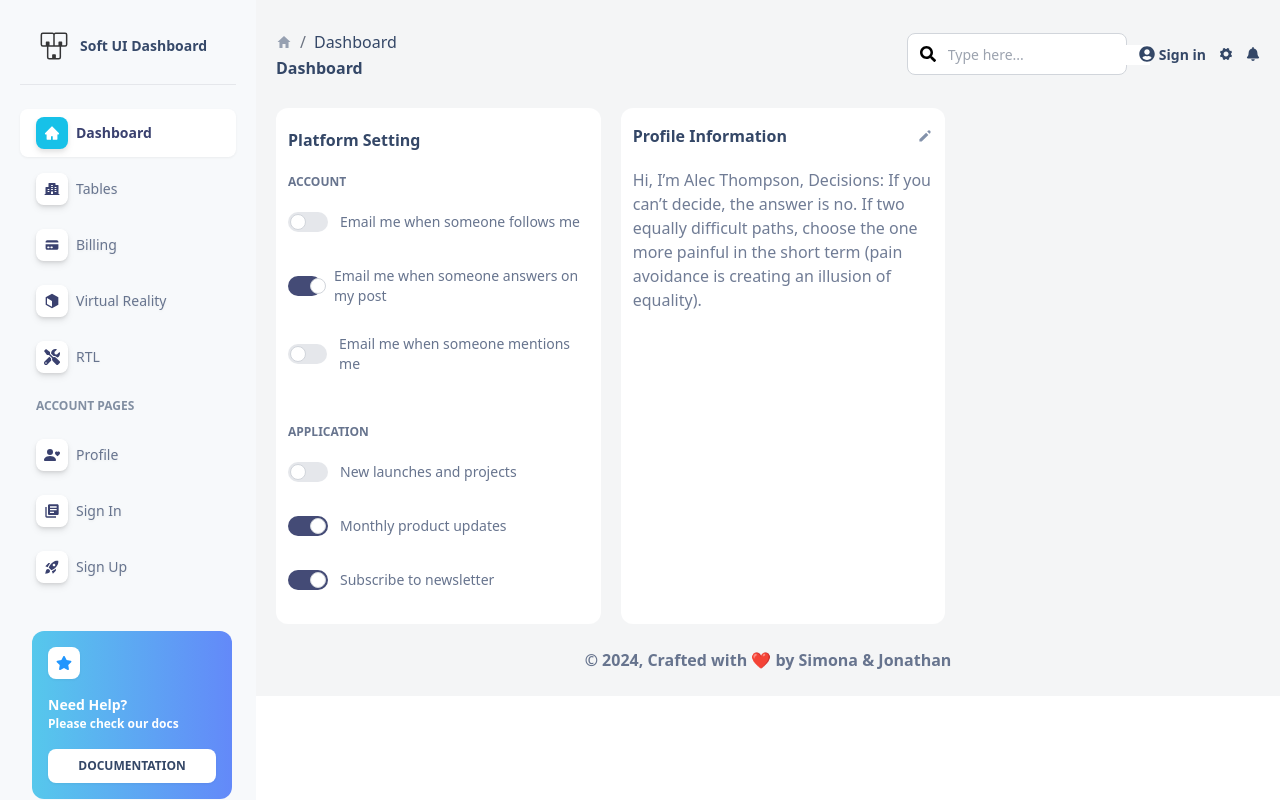
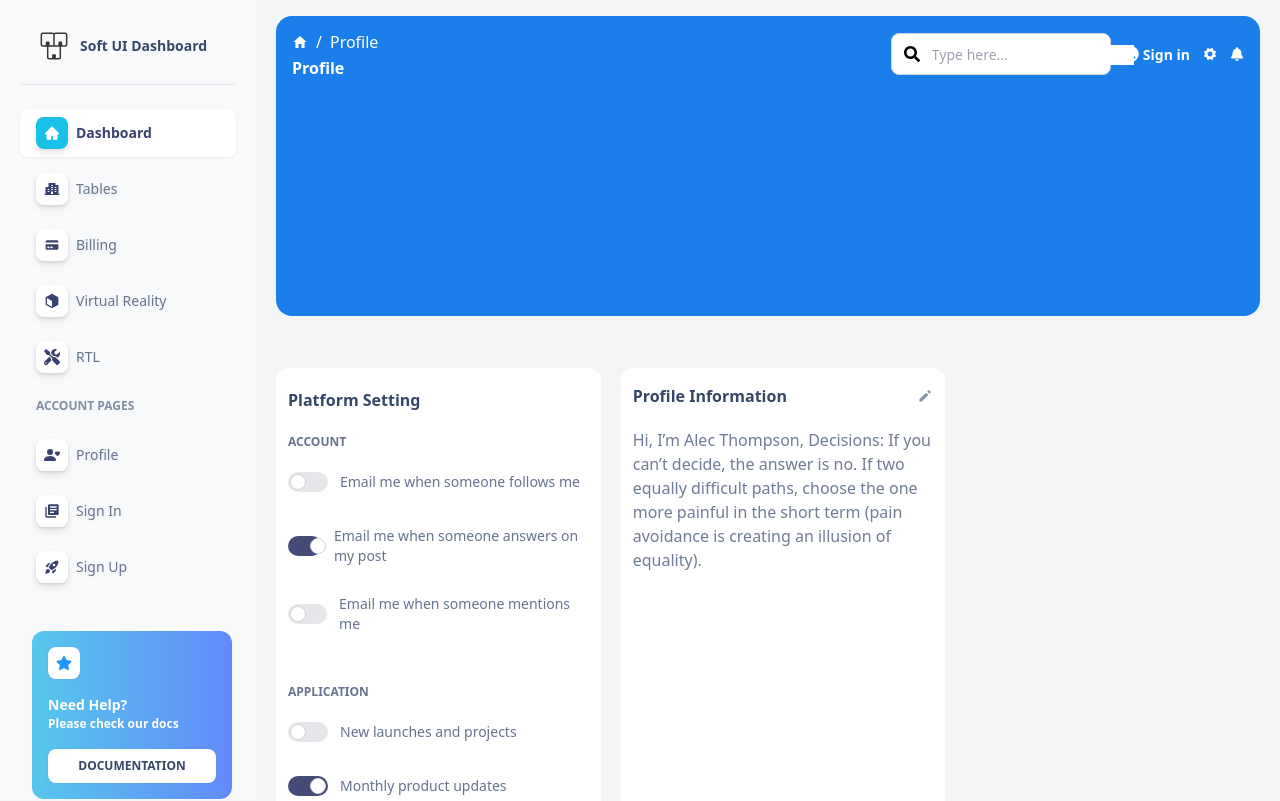
Before and after one commit to apurvakore/react_dashboard, a React (Create React App) app: page /profile in a window 1280 px wide. Shown: the top 801 px of the page. Built offline with nearby package versions, Linux system fonts and the light colour scheme.

Commit message:
added founder structure

```diff
--- /dev/null
+++ b/src/components/profile/Founder.jsx
@@ -0,0 +1,13 @@
+import React from 'react'
+
+const Founder = () => {
+  return (
+    <div>
+        <div className="background h-[300px] w-[100%] bg-[#1B7FEB] mb-10 rounded-2xl -mt-20">
+
+        </div>
+    </div>
+  )
+}
+
+export default Founder
--- a/src/components/profile/Profile.jsx
+++ b/src/components/profile/Profile.jsx
@@ -1,8 +1,12 @@
 import React from 'react'
 import { Platform } from './Platform'
+import Founder from './Founder'
 
 export const Profile = () => {
-    return (
-    <Platform/>
+  return (
+    <>
+      <Founder/>
+      <Platform/>
+    </>
   )
 }
--- a/src/components/utlis/Navbar.jsx
+++ b/src/components/utlis/Navbar.jsx
@@ -13,23 +13,26 @@ export const Navbar = () => {
     '/dashboard': 'Dashboard',
     '/billing': 'Billing',
     '/tables': 'Tables',
-    '/virtual-reality':'Virtual Reality'
+    '/virtual-reality': 'Virtual Reality',
+    '/profile': 'Profile'
     // Add other routes as needed
   };
 
   const currentPathName = pathNameMap[location.pathname] || 'Dashboard';
 
+  const textColorClass = currentPathName === 'Profile' ? 'text-white' : 'text-[#344767]';
+
   return (
     <>
-      <div className='pt-3 sticky'>
+      <div className='pt-3 sticky px-4'>
         <div className='py-4 flex justify-between'>
           <div>
             <div className='flex space-x-2 pt-[2px]'>
-              <IoMdHome className='text-[#96A0B1] mt-1' />
-              <h3 className='text-gray-500'>/</h3>
-              <h3 className='text-[#344767] font-normal'>{currentPathName}</h3>
+              <IoMdHome className={`mt-1 ${textColorClass}`} />
+              <h3 className={textColorClass}>/</h3>
+              <h3 className={`font-normal ${textColorClass}`}>{currentPathName}</h3>
             </div>
-            <h3 className='pt-[2px] font-bold text-[#344767] text-md'>{currentPathName}</h3>
+            <h3 className={`pt-[2px] font-bold ${textColorClass} text-md`}>{currentPathName}</h3>
           </div>
           <div className='flex space-x-3 justify-center items-center'>
             <div className='flex bg-white rounded-lg border border-gray-300 w-[220px]'>
@@ -41,11 +44,11 @@ export const Navbar = () => {
               </div>
             </div>
             <div className='flex items-center space-x-1'>
-              <FaUserCircle className='text-[#344767]' />
-              <span className='text-[#344767] text-[14px] font-semibold'>Sign in</span>
+              <FaUserCircle className={textColorClass} />
+              <span className={`text-[14px] font-semibold ${textColorClass}`}>Sign in</span>
             </div>
-            <IoIosSettings className='text-[#344767]' />
-            <FaBell className='text-[#344767] text-sm'/>
+            <IoIosSettings className={textColorClass} />
+            <FaBell className={`text-sm ${textColorClass}`} />
           </div>
         </div>
       </div>
```
